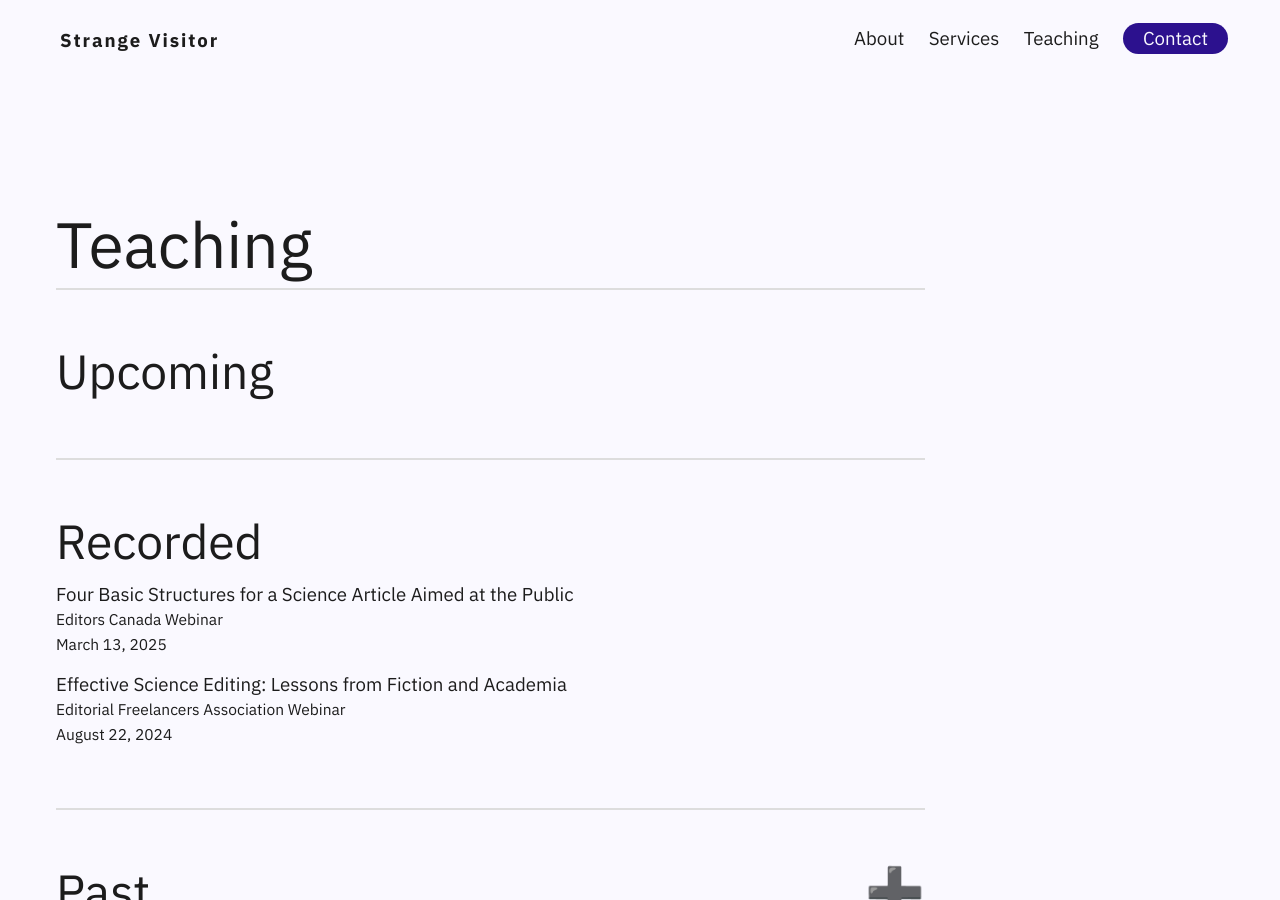
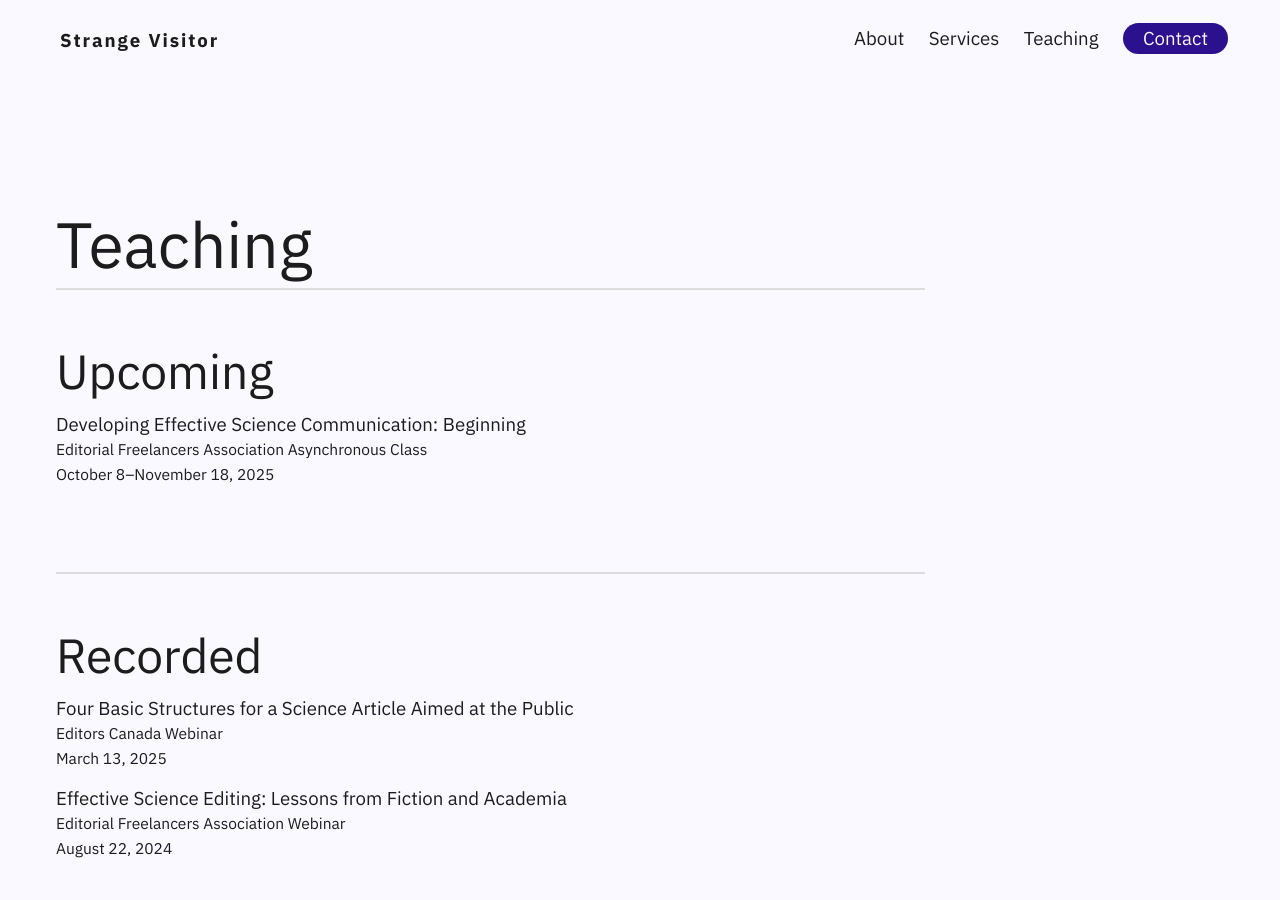
Before and after one commit to kgrimSV/Strange_Visitor, a Jekyll site: the page built from teaching.md, in a window 1280 px wide and 900 px high. Built offline with Jekyll 4.4.1, drawn with Linux system fonts in a browser that asks for light colours; some web fonts are replaced.

Commit message:
Update teaching.md
adding fall 2025 class

```diff
--- a/teaching.md
+++ b/teaching.md
@@ -8,6 +8,11 @@ permalink: /teaching/
 
 ## Upcoming
 
+[Developing Effective Science Communication: Beginning](https://community.the-efa.org/events/EventDetails.aspx?alias=effective-science-communication-beginning-fa25)  <br>
+<small>Editorial Freelancers Association Asynchronous Class</small><br>
+<small>October 8–November 18, 2025</small>
+<br>
+<br>
 
 <br>
 
```
